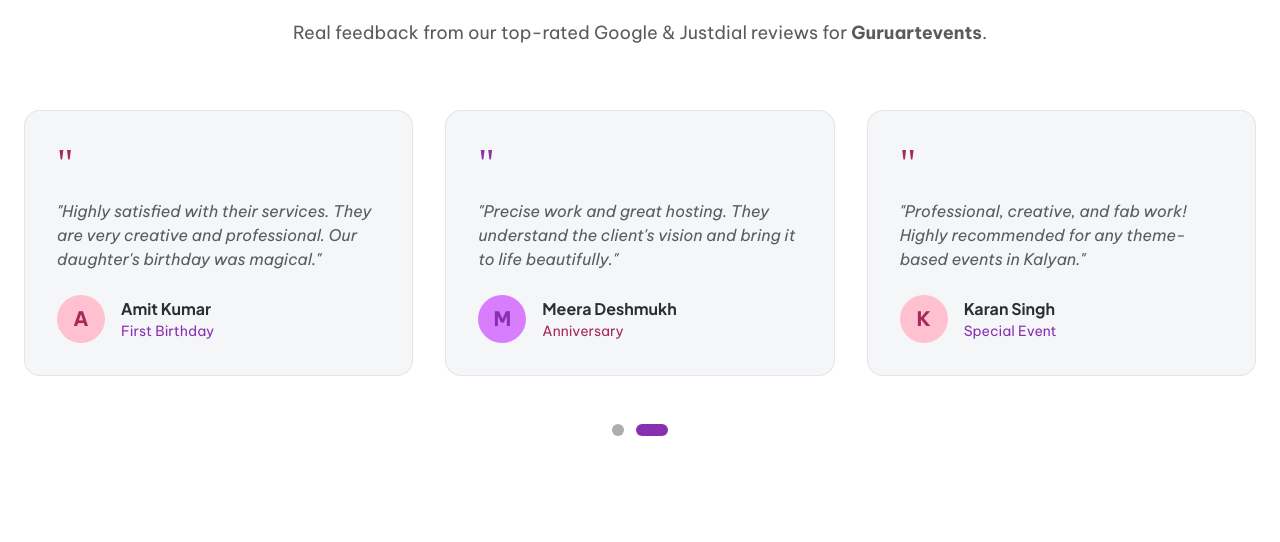
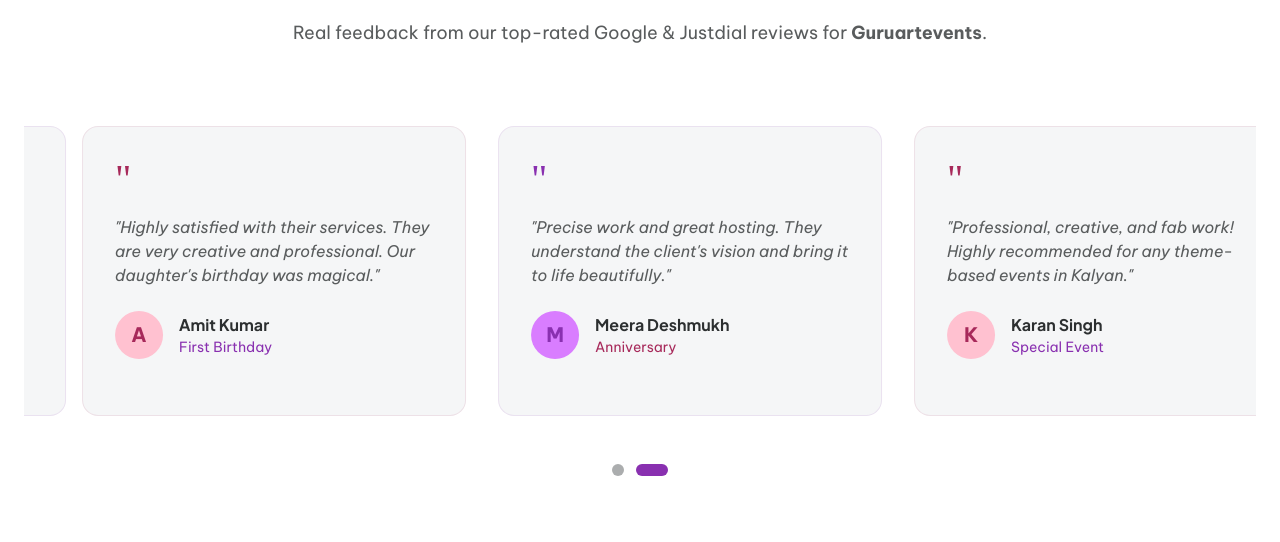
Before and after one commit to ghatak94/event-app, a Next.js app: page / in a window 1280 px wide. Shown: the part 3216-3758 px from the top of the page. Built offline with nearby package versions, Linux system fonts and the light colour scheme.

Commit message:
Implement smooth sliding transition for testimonials

```diff
--- a/src/app/globals.css
+++ b/src/app/globals.css
@@ -455,16 +455,31 @@ img {
     background-color: var(--surface-container-lowest);
 }
 
-.testimonials-grid {
+.testimonials-slider-outer {
+    position: relative;
+    width: 100%;
+    overflow: hidden;
+    padding: 1rem 0;
+}
+
+.testimonials-slider-track {
+    display: flex;
+    width: 100%;
+    transition: transform 0.8s cubic-bezier(0.4, 0, 0.2, 1);
+}
+
+.testimonials-frame {
+    min-width: 100%;
     display: grid;
     grid-template-columns: 1fr;
     gap: 2rem;
-    transition: opacity 0.5s ease-in-out;
+    padding: 0 0.5rem;
 }
 
-.testimonials-slider-container {
-    position: relative;
-    padding-bottom: 2rem;
+@media (min-width: 768px) {
+    .testimonials-frame {
+        grid-template-columns: repeat(3, 1fr);
+    }
 }
 
 .slider-dots {
@@ -488,15 +503,6 @@ img {
     background-color: var(--primary);
     width: 2rem;
     border-radius: 1rem;
-}
-
-.fade-in-active {
-    animation: fadeIn 0.5s ease-in-out;
-}
-
-@keyframes fadeIn {
-    from { opacity: 0; transform: translateY(10px); }
-    to { opacity: 1; transform: translateY(0); }
 }
 
 .testimonial-card {
--- a/src/components/Testimonials.js
+++ b/src/components/Testimonials.js
@@ -56,19 +56,22 @@ export default function Testimonials() {
     return () => clearInterval(interval);
   }, []);
 
-  const visibleReviews = activeIndex === 0 ? reviews.slice(0, 3) : reviews.slice(3, 6);
-
   return (
     <section className="testimonials" id="testimonials">
       <div className="container">
         <div className="section-header">
           <h2 className="section-title">What Our Happy Families Say</h2>
-          <p className="section-subtitle">Real feedback from our top-rated Google & Justdial reviews for <strong>Guruartevents</strong>.</p>
+          <p className="section-subtitle">Real feedback from our top-rated Google &amp; Justdial reviews for <strong>Guruartevents</strong>.</p>
         </div>
 
-        <div className="testimonials-slider-container">
-          <div className="testimonials-grid fade-in-active">
-            {visibleReviews.map((review, idx) => (
+        <div className="testimonials-slider-outer">
+          <div
+            className="testimonials-slider-track"
+            style={{ transform: `translateX(-${activeIndex * 100}%)` }}
+          >
+            {/* Frame 1 */}
+            <div className="testimonials-frame">
+              {reviews.slice(0, 3).map((review, idx) => (
                 <div key={idx} className={`testimonial-card border-${review.color}`}>
                   <div className={`quote-icon text-${review.color}`}>&quot;</div>
                   <p className="testimonial-text">&quot;{review.text}&quot;</p>
@@ -81,6 +84,24 @@ export default function Testimonials() {
                   </div>
                 </div>
               ))}
+            </div>
+
+            {/* Frame 2 */}
+            <div className="testimonials-frame">
+              {reviews.slice(3, 6).map((review, idx) => (
+                <div key={idx} className={`testimonial-card border-${review.color}`}>
+                  <div className={`quote-icon text-${review.color}`}>&quot;</div>
+                  <p className="testimonial-text">&quot;{review.text}&quot;</p>
+                  <div className="testimonial-author">
+                    <div className={`author-avatar bg-${review.color} text-${review.color}`}>{review.initial}</div>
+                    <div className="author-info">
+                      <h4>{review.name}</h4>
+                      <p className={`text-${review.color === 'primary' ? 'secondary' : 'primary'}`}>{review.type}</p>
+                    </div>
+                  </div>
+                </div>
+              ))}
+            </div>
           </div>
 
           <div className="slider-dots">
```
Lines whose indentation alone changed are shown as unchanged.
